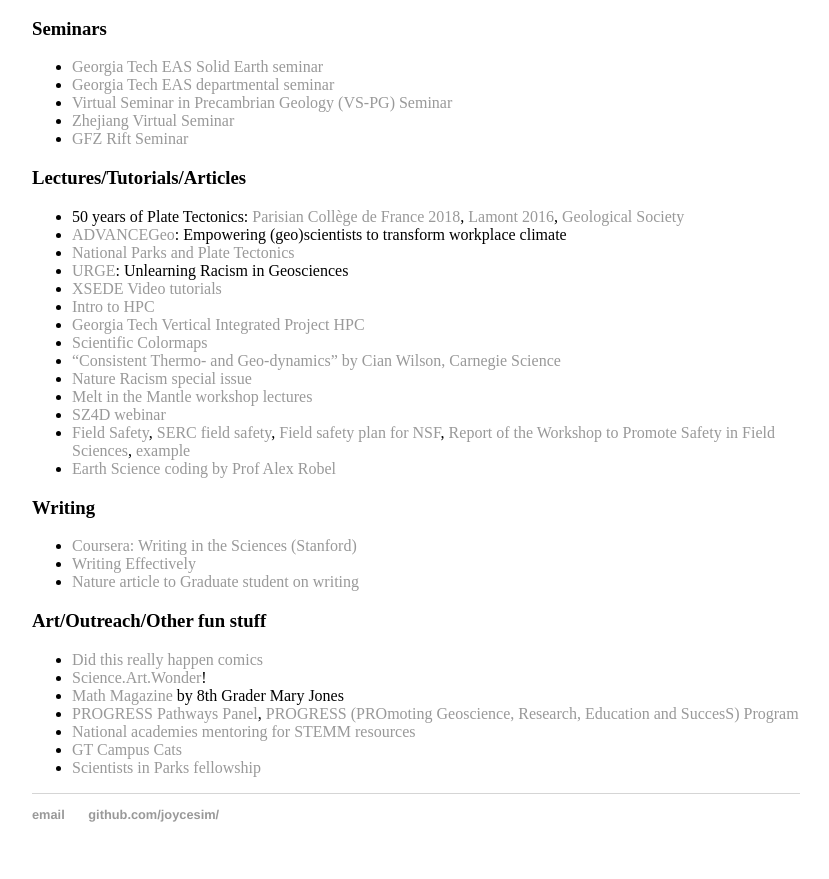
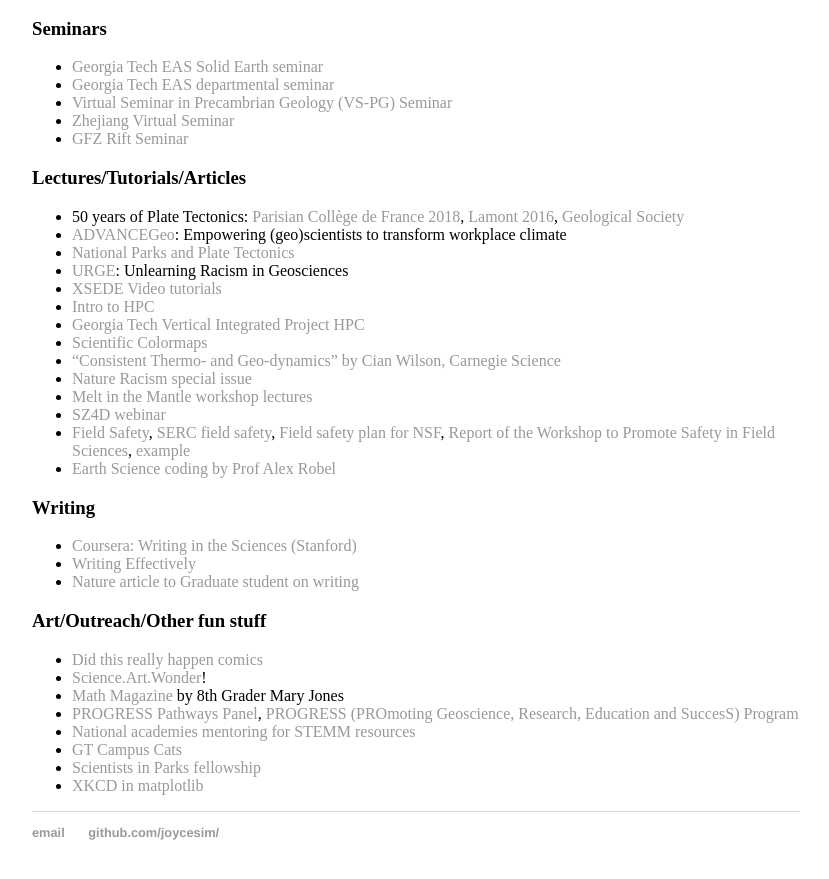
Before and after one commit to joycesim/joycesim.github.io, a Jekyll site: the page built from research/index.md, in a window 1280 px wide and 900 px high, scrolled down 7932 px. Shown: the top 879 px of the window, without its empty margins (224-1053 px from the left). Built offline with Jekyll 4.4.1, drawn with Linux system fonts in a browser that asks for light colours.

Commit message:
Update index.md

```diff
--- a/research/index.md
+++ b/research/index.md
@@ -191,3 +191,4 @@
 * [National academies mentoring for STEMM resources](https://nap.nationalacademies.org/resource/25568/interactive/tools-and-resources.html)
 * [GT Campus Cats](https://www.gtcampuscats.org/)
 * [Scientists in Parks fellowship](https://www.scientistsinparks.org/)
+* [XKCD in matplotlib](https://nbviewer.org/url/jakevdp.github.io/downloads/notebooks/XKCD_plots.ipynb)
```
